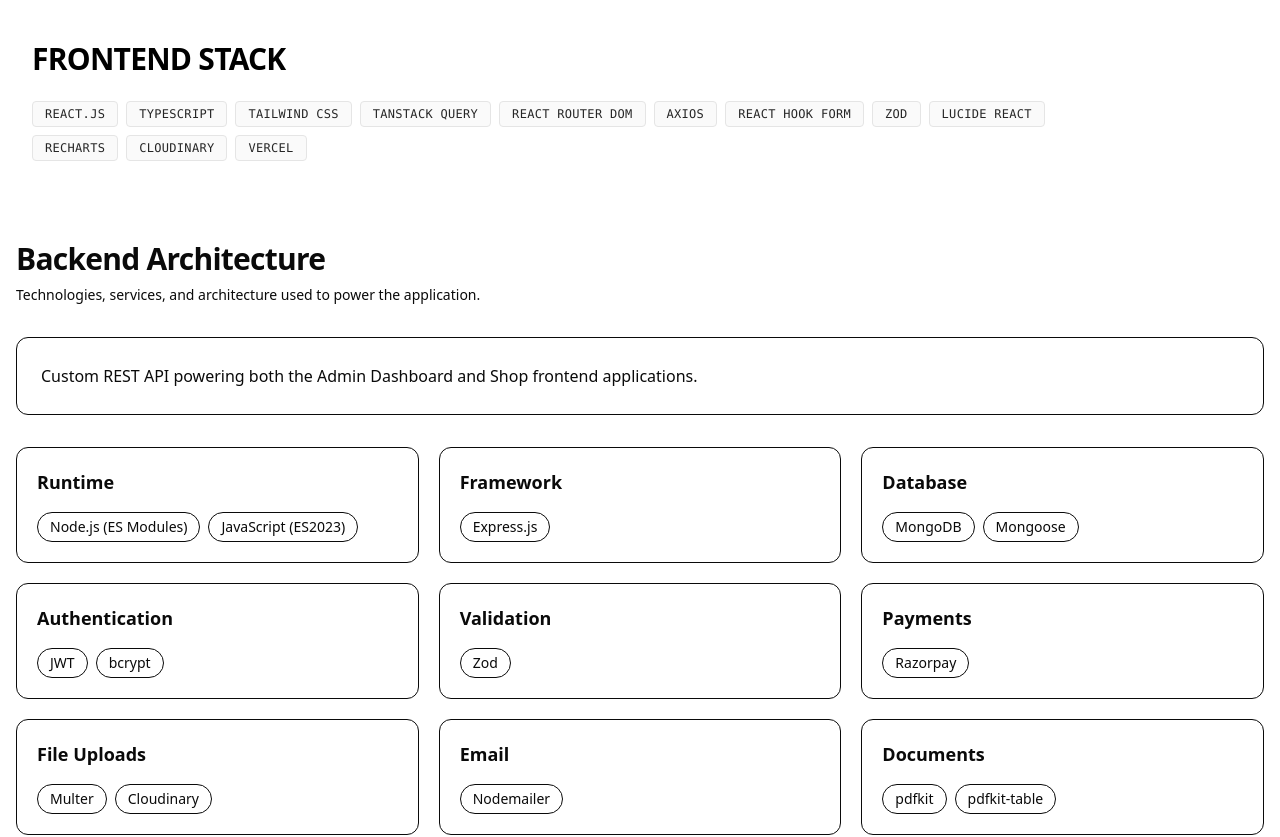
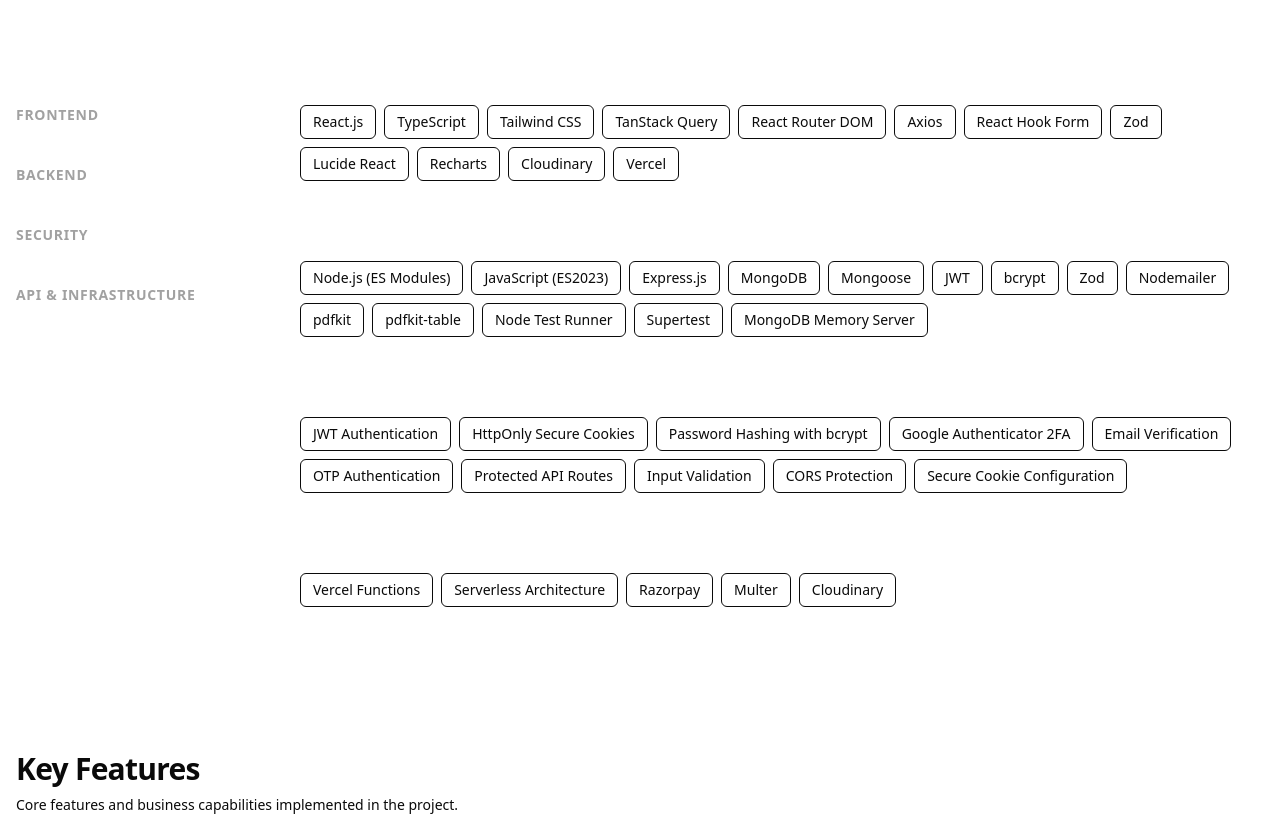
Before and after one commit to md-faizanahmad/Md_Faizan_Ahmad_Portfolio, a Next.js app: page /projects/mystore-admin-dashboard in a window 1280 px wide. Shown: the part 1720-2557 px from the top of the page. Built offline with nearby package versions, Linux system fonts and the light colour scheme.

Commit message:
refactor(projects): simplify project detail page with unified tech stack section

```diff
--- a/src/app/projects/[slug]/page.tsx
+++ b/src/app/projects/[slug]/page.tsx
@@ -3,7 +3,6 @@
 import ProjectHero from "@/components/projects/components/ProjectHero";
 import ProjectOverview from "@/components/projects/components/ProjectOverview";
 import FrontendStack from "@/components/projects/components/FrontendStack";
-import ProjectBackend from "@/components/projects/components/ProjectBackend";
 import ProjectFeatures from "@/components/projects/components/ProjectFeatures";
 import ProjectSecurity from "@/components/projects/components/ProjectSecurity";
 import ProjectEngineering from "@/components/projects/components/ProjectEngineering";
@@ -12,6 +11,8 @@
 import ProjectFuture from "@/components/projects/components/ProjectFuture";
 import ProjectGallery from "@/components/projects/components/ProjectGallery";
 import BackButton from "@/components/projects/components/BackButton";
+import ProjectTechStack from "@/components/projects/components/ProjectTechStack";
+import BackendStack from "@/components/projects/components/ProjectBackend";
 
 interface PageProps {
   params: Promise<{
@@ -56,11 +57,18 @@
       <ProjectGallery gallery={project.gallery} title={project.title} />
       {/* Frontend */}
       {/* <section>Frontend Stack</section> */}
-      <FrontendStack techStack={project.techStack} />
+      {/* <FrontendStack techStack={project.techStack} /> */}
       {/* Backend */}
       {/* <section>Backend</section> */}
-      <ProjectBackend backend={project.backend} />
-
+      {/* <ProjectTechStack>
+        <FrontendStack techStack={project.techStack} />
+        <BackendStack backend={project.backend} />
+      </ProjectTechStack> */}
+      <ProjectTechStack
+        frontend={project.techStack}
+        backend={project.backend.techStack}
+        security={project.security}
+      />
       {/* Features */}
       {/* <section>Features</section> */}
       <ProjectFeatures features={project.features} />
--- a/src/components/projects/components/FrontendStack.tsx
+++ b/src/components/projects/components/FrontendStack.tsx
@@ -1,5 +1,3 @@
-"use client";
-
 interface FrontendStackProps {
   techStack: string[];
 }
@@ -8,24 +6,8 @@
   if (!techStack?.length) return null;
 
   return (
-    <section className="w-full bg-white text-black transition-colors duration-300 dark:bg-black dark:text-white">
-      {/* Standardized layout padding without inner structural rules */}
-      <div className="mx-auto max-w-7xl px-4 py-8 sm:px-6 lg:px-8">
-        {/* Section Heading Group */}
-        <div className="space-y-1.5 max-w-4xl text-left mb-6">
-          <h2 className="text-xl font-extrabold uppercase tracking-tight sm:text-2xl md:text-3xl">
-            Frontend Stack
-          </h2>
-          {/* <p className="text-sm leading-relaxed text-neutral-600 dark:text-neutral-400">
-            Technologies, systems, and runtime libraries used to engineer the
-            user interface.
-          </p> */}
-        </div>
-
-        {/* Clean, High-Readability Pill Array:
-          - Uses a strict, low-contrast neutral foundation to prevent visual clutter
-          - Flat design ensures instant readability across mobile and wide viewports
-        */}
+    <div>
+      <h3 className="mb-5 text-xl font-semibold">Frontend</h3>
       <div className="w-full max-w-5xl">
         <div className="flex flex-wrap gap-2">
           {techStack.map((tech) => (
@@ -39,6 +21,5 @@
         </div>
       </div>
     </div>
-    </section>
   );
 }
--- a/src/components/projects/components/ProjectBackend.tsx
+++ b/src/components/projects/components/ProjectBackend.tsx
@@ -5,44 +5,58 @@
   };
 }
 
-export default function ProjectBackend({ backend }: BackendProps) {
+export default function BackendStack({ backend }: BackendProps) {
+  const formatTitle = (title: string) =>
+    title.replace(/([A-Z])/g, " $1").replace(/^./, (str) => str.toUpperCase());
+
   return (
-    <section className="mx-auto max-w-7xl px-4 py-12">
-      {/* Header */}
-      <div className="mb-8">
-        <h2 className="text-3xl font-bold tracking-tight">
-          Backend Architecture
-        </h2>
+    <div className="space-y-6">
+      {/* Heading */}
+      <div>
+        <h3 className="mb-3 text-xl font-semibold">Backend & Infrastructure</h3>
 
-        <p className="mt-2 text-sm text-muted-foreground">
-          Technologies, services, and architecture used to power the
-          application.
+        <p className="max-w-4xl leading-7 text-neutral-600 dark:text-neutral-400">
+          {backend.overview}
         </p>
       </div>
 
-      {/* Overview */}
-      <div className="mb-8 rounded-xl border bg-card p-6">
-        <p className="leading-7 text-muted-foreground">{backend.overview}</p>
-      </div>
+      {/* Scrollable Tech Groups */}
+      <div className="flex gap-4 overflow-x-auto pb-3">
+        {Object.entries(backend.techStack).map(([category, technologies]) => (
+          <div
+            key={category}
+            className="
+                min-w-[220px]
+                shrink-0
+                rounded-lg
+                border
+                border-neutral-200
+                bg-white
+                p-4
+                dark:border-neutral-800
+                dark:bg-black
+              "
+          >
+            {/* Category */}
+            <h4 className="mb-3 text-sm font-semibold text-neutral-500">
+              {formatTitle(category)}
+            </h4>
 
-      {/* Tech Stack */}
-      <div className="grid gap-5 md:grid-cols-2 lg:grid-cols-3">
-        {Object.entries(backend.techStack).map(([category, technologies]) => (
-          <div key={category} className="rounded-xl border bg-card p-5">
-            <h3 className="mb-4 text-lg font-semibold capitalize">
-              {category.replace(/([A-Z])/g, " $1")}
-            </h3>
-
+            {/* Technologies */}
             <div className="flex flex-wrap gap-2">
               {technologies.map((tech) => (
                 <span
                   key={tech}
                   className="
-                      rounded-full
-                      border
-                      px-3
+                      rounded-md
+                      bg-neutral-100
+                      px-2.5
                       py-1
-                      text-sm
+                      text-xs
+                      font-medium
+                      text-neutral-700
+                      dark:bg-neutral-900
+                      dark:text-neutral-300
                     "
                 >
                   {tech}
@@ -52,6 +66,6 @@
           </div>
         ))}
       </div>
-    </section>
+    </div>
   );
 }
--- /dev/null
+++ b/src/components/projects/components/ProjectTechStack.tsx
@@ -0,0 +1,123 @@
+"use client";
+
+interface ProjectTechStackProps {
+  frontend: string[];
+  backend: Record<string, string[]>;
+  security: string[];
+}
+
+export default function ProjectTechStack({
+  frontend,
+  backend,
+  security,
+}: ProjectTechStackProps) {
+  const infrastructure = [
+    ...(backend.deployment || []),
+    ...(backend.payments || []),
+    ...(backend.fileUploads || []),
+  ];
+
+  return (
+    <section className="mx-auto max-w-7xl px-4 py-24">
+      <div className="grid gap-16 lg:grid-cols-[220px_1fr]">
+        {/* LEFT STICKY */}
+        <div className="hidden lg:block">
+          <div className="sticky top-32">
+            <div className="space-y-10">
+              <h3 className="text-sm font-semibold uppercase tracking-wider text-neutral-400">
+                Frontend
+              </h3>
+
+              <h3 className="text-sm font-semibold uppercase tracking-wider text-neutral-400">
+                Backend
+              </h3>
+
+              <h3 className="text-sm font-semibold uppercase tracking-wider text-neutral-400">
+                Security
+              </h3>
+
+              <h3 className="text-sm font-semibold uppercase tracking-wider text-neutral-400">
+                API & Infrastructure
+              </h3>
+            </div>
+          </div>
+        </div>
+
+        {/* RIGHT SCROLL */}
+        <div className="space-y-20">
+          {/* Frontend */}
+          <section>
+            <h3 className="mb-6 text-2xl font-semibold lg:hidden">Frontend</h3>
+
+            <div className="flex flex-wrap gap-2">
+              {frontend.map((tech) => (
+                <span
+                  key={tech}
+                  className="rounded-md border px-3 py-1.5 text-sm"
+                >
+                  {tech}
+                </span>
+              ))}
+            </div>
+          </section>
+
+          {/* Backend */}
+          <section>
+            <h3 className="mb-6 text-2xl font-semibold lg:hidden">Backend</h3>
+
+            <div className="flex flex-wrap gap-2">
+              {Object.entries(backend)
+                .filter(
+                  ([key]) =>
+                    !["deployment", "payments", "fileUploads"].includes(key),
+                )
+                .flatMap(([_, values]) => values)
+                .map((tech) => (
+                  <span
+                    key={tech}
+                    className="rounded-md border px-3 py-1.5 text-sm"
+                  >
+                    {tech}
+                  </span>
+                ))}
+            </div>
+          </section>
+
+          {/* Security */}
+          <section>
+            <h3 className="mb-6 text-2xl font-semibold lg:hidden">Security</h3>
+
+            <div className="flex flex-wrap gap-2">
+              {security.map((tech) => (
+                <span
+                  key={tech}
+                  className="rounded-md border px-3 py-1.5 text-sm"
+                >
+                  {tech}
+                </span>
+              ))}
+            </div>
+          </section>
+
+          {/* Infrastructure */}
+          <section>
+            <h3 className="mb-6 text-2xl font-semibold lg:hidden">
+              API & Infrastructure
+            </h3>
+
+            <div className="flex flex-wrap gap-2">
+              {infrastructure.map((tech) => (
+                <span
+                  key={tech}
+                  className="rounded-md border px-3 py-1.5 text-sm"
+                >
+                  {tech}
+                </span>
+              ))}
+            </div>
+          </section>
+        </div>
+      </div>
+    </section>
+  );
+}
```
Lines whose indentation alone changed are shown as unchanged.
